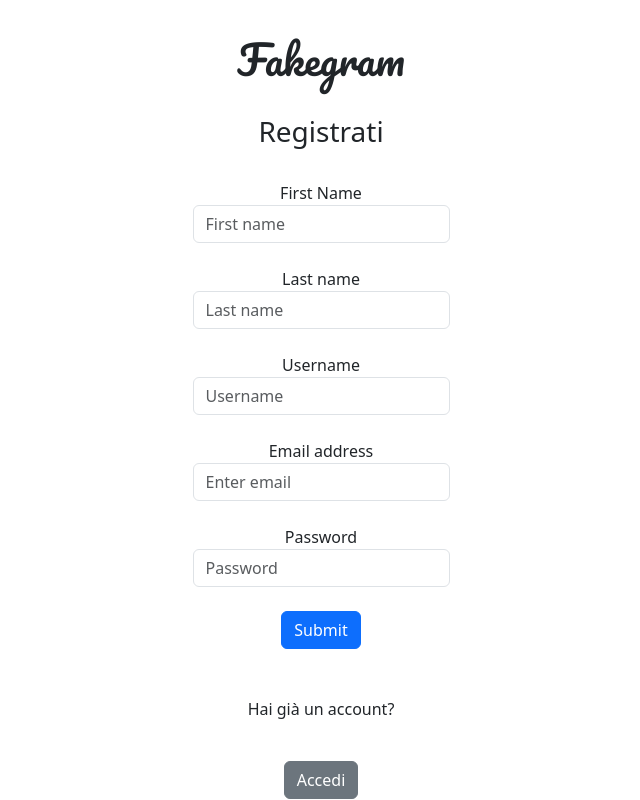
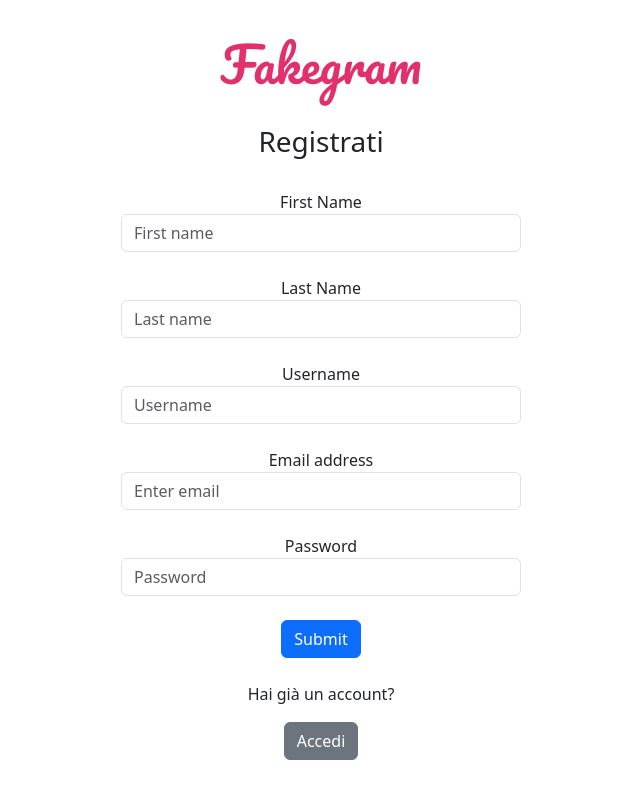
Before and after one commit to AlessioLodi/progetto_python_social, a Flask app: page /register in a window 1280 px wide. Shown: the whole page, without its empty margins (319-959 px from the left). Run offline with Flask 3, Linux system fonts and the light colour scheme.

Commit message:
ho modificato register.html - Riccardo

```diff
--- a/templates/register.html
+++ b/templates/register.html
@@ -4,6 +4,7 @@
     <meta charset="UTF-8">
     <meta name="viewport" content="width=device-width, initial-scale=1.0">
     <link rel="stylesheet" href="https://fonts.googleapis.com/css2?family=Pacifico&display=swap">
+    <link rel="stylesheet" href="https://cdn.jsdelivr.net/npm/bootstrap@5.3.0/dist/css/bootstrap.min.css">
     <style>
         /* Stile per il titolo con font personalizzato */
         h1 {
@@ -11,15 +12,27 @@
             font-size: 48px;
             color: #E1306C; /* Colore simile al tema Instagram */
         }
+
+        /* Allarga i campi di input */
+        .form-control {
+            width: 400px; /* Cambia larghezza secondo le tue necessità */
+            margin: 0 auto; /* Per centrare i campi */
+        }
+
+        /* Per centrare il form */
+        form {
+            max-width: 400px;
+            margin: 0 auto;
+        }
     </style>
+</head>
+<body style="text-align: center;">
     <div style="padding-top: 35px;">
         <h1>Fakegram</h1>
     </div><br>
 
     <h3>Registrati</h3><br>
-    <link rel="stylesheet" href="https://cdn.jsdelivr.net/npm/bootstrap@5.3.0/dist/css/bootstrap.min.css">
-</head>
-<body style="text-align: center;">
+
     <div class="d-flex flex-column align-items-center">
         <form action="/register" method="POST" style="text-align: center;">
             <div class="form-group">
@@ -27,10 +40,10 @@
                 <input class="form-control" type="text" id="firstName" placeholder="First name">
             </div><br>
             <div class="form-group">
-            <label for="exampleInputLastName">Last name</label>
+                <label for="exampleInputLastName">Last Name</label>
                 <input class="form-control" type="text" id="lasttName" placeholder="Last name">
             </div><br>
-        <div class="dorm-group">
+            <div class="form-group">
                 <label for="exampleInputUsername">Username</label>
                 <input class="form-control" type="text" id="username" placeholder="Username">
             </div><br>
@@ -44,8 +57,8 @@
             </div><br>
             <button type="submit" class="btn btn-primary">Submit</button>
         </form><br>
+        <p>Hai già un account?</p>
+        <a href="login.html" class="btn btn-secondary" role="button" data-bs-toggle="button">Accedi</a>
     </div><br>
-      <p>Hai già un account?</p><br>
-      <a href="login.html" class="btn btn-secondary" role="button" data-bs-toggle="button">Accedi</a>
 </body>
 </html>
```
Lines whose indentation alone changed are shown as unchanged.
